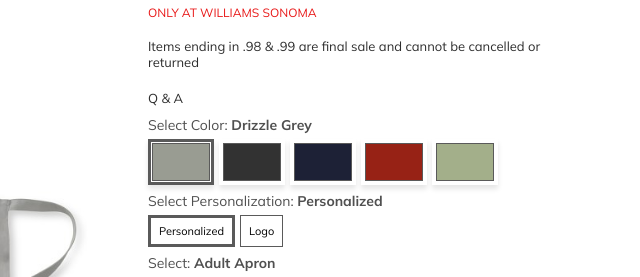
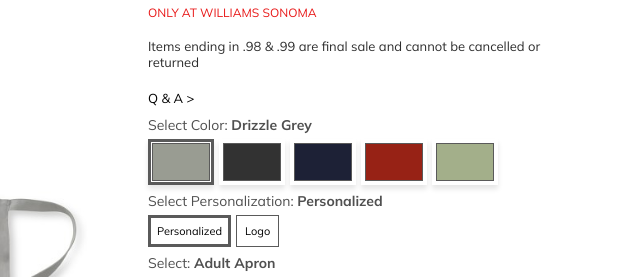
Before and after one commit to aminakarl/test-project, a website built with webpack: page index.html in a window 1280 px wide. Shown: the part 417-694 px from the top of the page, 587-1227 px from the left. Built offline with nearby package versions, Linux system fonts and the light colour scheme; files whose address does not match are found by name.

Commit message:
styling changes

```diff
--- a/index.html
+++ b/index.html
@@ -99,7 +99,7 @@
 						Items ending in .98 & .99 are final sale and cannot be cancelled or returned
 					</p>
 
-					<p class="message">Q & A</p>
+					<p class="message"><a href="#">Q & A ></a></p>
 
 					<div class="selector selector-color">
 						<p class="headline">
--- a/src/styles/_main.scss
+++ b/src/styles/_main.scss
@@ -58,6 +58,14 @@ main {
 				font-size: 13px;
 				color: $color-copy-message;
 				padding: 10px 0;
+
+				a {
+					text-decoration: none;
+
+					&:hover {
+						cursor: pointer;
+					}
+				}
 			}
 
 			.selector {
@@ -85,7 +93,8 @@ main {
 							cursor: pointer;
 						}
 
-						&.selected {
+						&.selected,
+						&:hover {
 							border: 3px solid $color-selection-border;
 						}
 
@@ -144,6 +153,11 @@ main {
 
 						span {
 							padding: 6px 8px;
+						}
+
+						&.selected span,
+						&:hover span {
+							padding: 6px;
 						}
 					}
 				}
```
